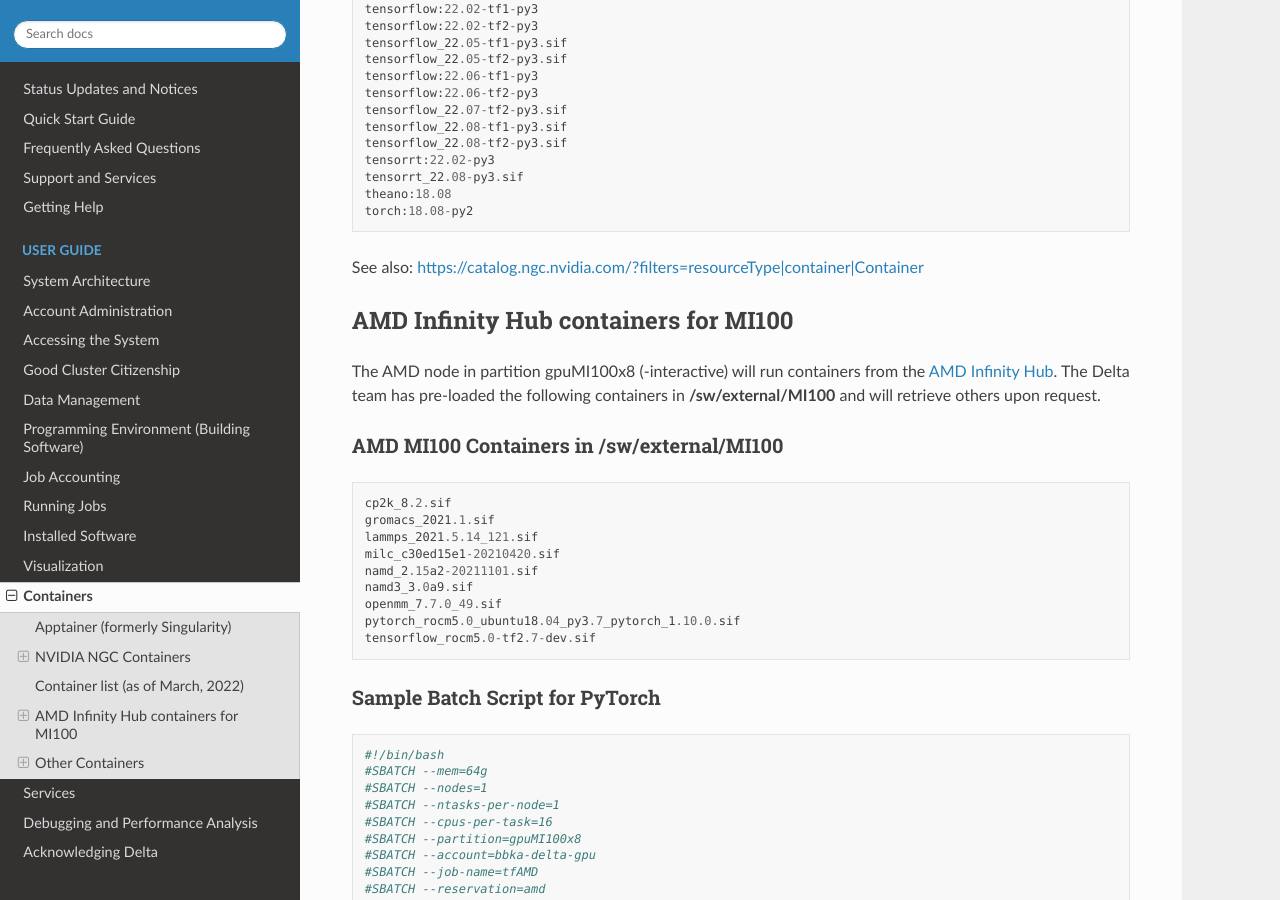
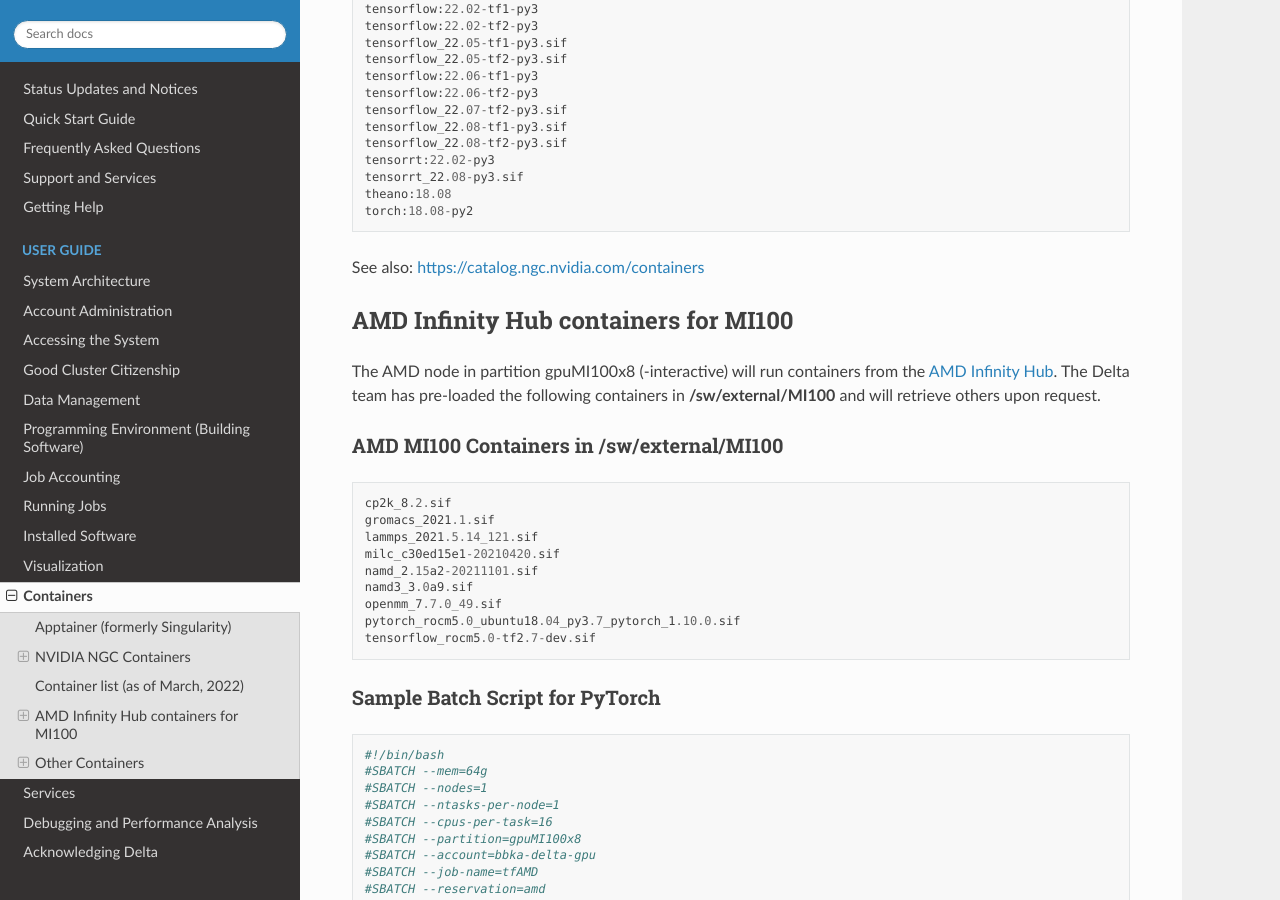
Before and after one commit to ncsa/Delta_doc, a Sphinx documentation site: the page built from docs/source/user_guide/containers.rst, in a window 1280 px wide and 900 px high, scrolled down 2456 px. Built offline with Sphinx 7.4.7 and the Read the Docs theme 2.0.0, drawn with Linux system fonts in a browser that asks for light colours; part of the change alters nothing that is shown.

Commit message:
Update containers.rst updated container list link
Updated to address Roland Haas comment in wiki table:
Changed see also link to https://catalog.ngc.nvidia.com/containers

```diff
--- a/docs/source/user_guide/containers.rst
+++ b/docs/source/user_guide/containers.rst
@@ -148,7 +148,7 @@ Container list (as of March, 2022)
    theano:18.08
    torch:18.08-py2
 
-See also: `https://catalog.ngc.nvidia.com/?filters=resourceType|container|Container <https://catalog.ngc.nvidia.com/?filters=resourceType|container|Container>`_
+See also: `https://catalog.ngc.nvidia.com/containers <https://catalog.ngc.nvidia.com/containers>`_
 
 AMD Infinity Hub containers for MI100
 -------------------------------------
```
